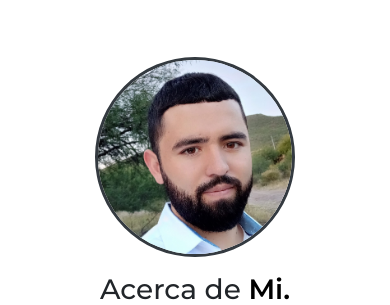
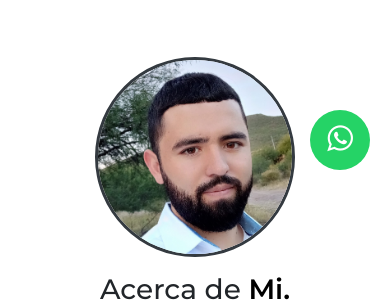
Before and after one commit to OctavianoDeLaTorre/OctavianoDeLaTorre.com, a PHP site: page / in a window 390 px wide. Shown: the part 634-939 px from the top of the page. Run offline with PHP 8.4, Linux system fonts and the light colour scheme; some libraries are stand-ins or nearby versions.

Commit message:
Add WhatsApp Button

```diff
--- a/css/style.css
+++ b/css/style.css
@@ -1441,4 +1441,21 @@ button:focus {
     .blog_detail p.blockquote {
         font-size: 14px !important;
     }
+    .whatsapp {
+        position:fixed;
+        width:60px;
+        height:60px;
+        bottom:40px;
+        right:20px;
+        background-color:#25d366;
+        color:#FFF;
+        border-radius:50px;
+        text-align:center;
+        font-size:30px;
+        z-index:140;
+      }
+
+      .whatsapp-icon {
+        margin-top:13px;
+      }
 }
--- a/index.html
+++ b/index.html
@@ -30,6 +30,7 @@
 
         <!--Bootstrap css-->
         <link rel="stylesheet" href="https://stackpath.bootstrapcdn.com/bootstrap/4.5.2/css/bootstrap.min.css" integrity="sha384-JcKb8q3iqJ61gNV9KGb8thSsNjpSL0n8PARn9HuZOnIxN0hoP+VmmDGMN5t9UJ0Z" crossorigin="anonymous"/>
+        <link rel="stylesheet" href="https://stackpath.bootstrapcdn.com/font-awesome/4.7.0/css/font-awesome.min.css">
 
         <!-- Materialdesign icons Css -->
         <link rel="stylesheet" href="css/materialdesignicons.min.css"/>
@@ -65,6 +66,9 @@
     </head>
 
     <body>
+
+         <!-- WHATSAPP BUTTON-->
+        <a href="https://wa.me/524941056392" class="whatsapp" target="_blank"> <i class="fa fa-whatsapp whatsapp-icon"></i></a>
 
         <!-- START LOADER -->
         <div id="preloader">
@@ -872,9 +876,9 @@
         </section>
         <!-- END FOOTER -->
 
-        <!-- BACK TO TOP -->
+        <!-- BACK TO TOP
         <a href="#" class="back_top"> <i class="mdi mdi-arrow-up"> </i> </a>
-
+        -->
 
          <!-- MODAL -->
          <div class="modal fade" id="exampleModalLong" tabindex="-1" role="dialog" aria-labelledby="exampleModalLongTitle" aria-hidden="true">
```
